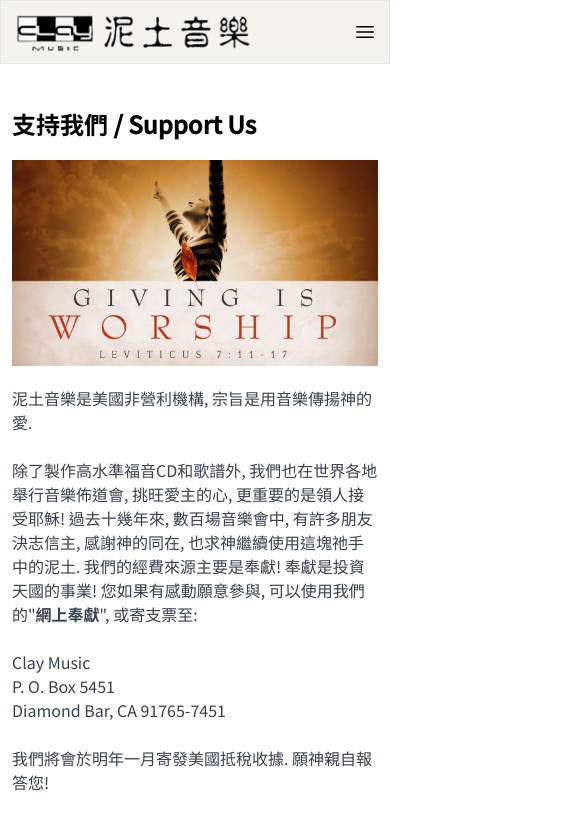
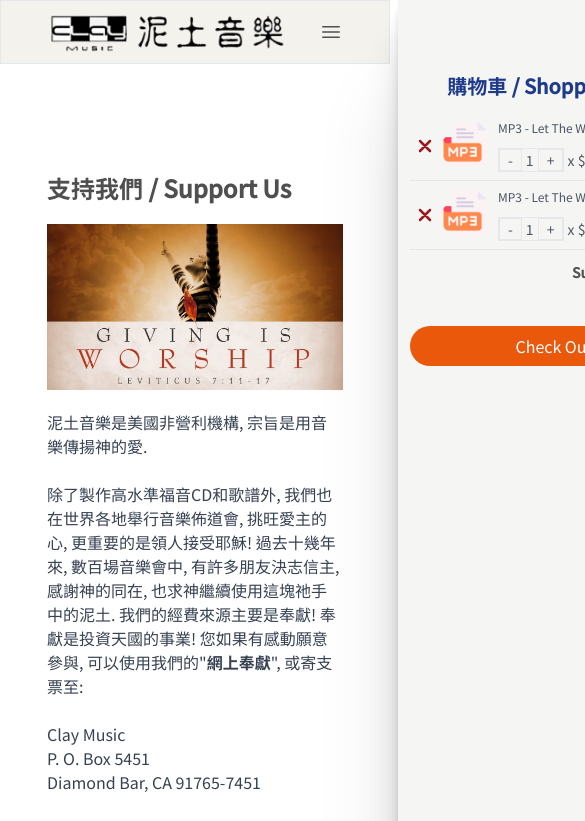
Before and after one commit to jimlove7273/next13-claymusic, a Next.js app: page /supportus in a window 390 px wide. Shown: the top 821 px of the page, 585 px wide, since content can reach past the window. Built offline with nearby package versions, Linux system fonts and the light colour scheme.

Commit message:
Adjust CSS and Fix the Cart Panel

```diff
--- a/app/(site)/aboutclaymusic/page.tsx
+++ b/app/(site)/aboutclaymusic/page.tsx
@@ -2,11 +2,11 @@ import React from 'react';
 
 const AboutClayMusic = () => {
   return (
-    <div className="container mx-auto my-8 p-3">
+    <div className="container mx-auto my-8 md:my-24 p-3">
       <div className="text-2xl font-bold mb-5">
         關於泥土音樂 / About Clay Music
       </div>
-      <div className="grid md:grid-cols-4 grid-cols-1 gap-4">
+      <div className="grid xs:grid-cols-1 md:grid-cols-4 gap-4">
         <div className="col-span-3">
           泥土音樂 (Clay Music)
           是為了傳揚耶穌基督的福音所成立的非營利機構，於2004年在美國加州登記成立。
--- a/app/(site)/album/[albumId]/page.tsx
+++ b/app/(site)/album/[albumId]/page.tsx
@@ -34,7 +34,7 @@ const AlbumSinglePage = ({ params }: any) => {
 
   return (
     <>
-      <div className="container mx-auto my-8 p-3">
+      <div className="container max-w-full mx-auto my-8 md:my-24 p-3">
         <div className="text-2xl font-bold mb-5">
           專輯: 親密的朋友 / Dear Friend
         </div>
--- a/app/(site)/concerts/[concertid]/page.tsx
+++ b/app/(site)/concerts/[concertid]/page.tsx
@@ -6,7 +6,7 @@ const Concerts = async () => {
 
   return (
     <>
-      <div className="relative w-full container mx-auto my-8 p-3 -z-20">
+      <div className="relative w-full container mx-auto my-24 p-3 -z-20">
         <div className="text-2xl font-bold">Clay Music Concerts</div>
         <div className="mb-5">Single Concert</div>
         <div>&nbsp;</div>
--- a/app/(site)/layout.tsx
+++ b/app/(site)/layout.tsx
@@ -1,4 +1,5 @@
 import '../globals.css';
+import 'tw-elements/dist/css/tw-elements.min.css';
 
 export const metadata = {
   title: 'Create Next App',
@@ -20,7 +21,7 @@ export default function RootLayout({
         <div className="relative min-h-[100vh]">
           <div className="pb-[743px] md:pb-[580px] lg:pb-[370px]">
             <TopNav />
-            <main className="mt-1 md:mt-20">{children}</main>
+            <main className="md:mt-[65px]">{children}</main>
           </div>
           <footer className="absolute w-full bottom-0 -z-10">
             <Footer />
--- a/app/(site)/privacy/page.tsx
+++ b/app/(site)/privacy/page.tsx
@@ -2,7 +2,7 @@ import React from 'react';
 
 const Privacy = () => {
   return (
-    <div className="container mx-auto my-8 p-3">
+    <div className="container mx-auto my-24 p-3">
       <div className="text-2xl font-bold mb-5">Privacy Policy</div>
       Effective date: October 14, 2018
       <br />
--- a/app/(site)/supportus/page.tsx
+++ b/app/(site)/supportus/page.tsx
@@ -2,7 +2,7 @@ import React from 'react';
 
 const Supportus = () => {
   return (
-    <div className="container mx-auto my-8 p-3">
+    <div className="container mx-auto my-24 p-3">
       <div className="text-2xl font-bold mb-5">支持我們 / Support Us</div>
       <div className="grid grid-cols-1 md:grid-cols-2 gap-5">
         <div>
--- a/components/CartPanel/CartPanel.tsx
+++ b/components/CartPanel/CartPanel.tsx
@@ -21,9 +21,9 @@ export const CartPanel = ({ showCartPanel, setShowCartPanel }: any) => {
     <div
       id="cartPanel"
       ref={ref}
-      className={`absolute top-0 ${
-        showCartPanel ? 'right-[0px]' : 'right-[-320px]'
-      } w-[320px] h-full transition-all duration-300 bg-stone-100 p-3 shadow-[0_2.8px_2.2px_rgba(0,_0,_0,_0.034),_0_6.7px_5.3px_rgba(0,_0,_0,_0.048),_0_12.5px_10px_rgba(0,_0,_0,_0.06),_0_22.3px_17.9px_rgba(0,_0,_0,_0.072),_0_41.8px_33.4px_rgba(0,_0,_0,_0.086),_0_100px_80px_rgba(0,_0,_0,_0.12)]`}
+      className={`absolute top-0
+      ${showCartPanel ? 'right-0' : '-right-[320px]'}
+      h-full transition-all duration-300 bg-stone-100 p-3 shadow-[0_2.8px_2.2px_rgba(0,_0,_0,_0.034),_0_6.7px_5.3px_rgba(0,_0,_0,_0.048),_0_12.5px_10px_rgba(0,_0,_0,_0.06),_0_22.3px_17.9px_rgba(0,_0,_0,_0.072),_0_41.8px_33.4px_rgba(0,_0,_0,_0.086),_0_100px_80px_rgba(0,_0,_0,_0.12)]`}
     >
       <div className="flex justify-end">
         <button onClick={(e) => setShowCartPanel(false)}>
@@ -56,15 +56,28 @@ export const CartPanel = ({ showCartPanel, setShowCartPanel }: any) => {
               type="image/svg+xml"
             />
           </div>
-          <div className="mr-2">
+          <div className="mr-2 max-w-[50px]">
             <img src="/images/icon-mp3.png" />
           </div>
           <div>
-            <div className="text-xs">
-              MP3 - Let The World See Hope 讓世界看見希望
+            <div className="text-xs w-[200px] mb-1">
+              <span className="truncate block">
+                MP3 - Let The World See Hope 讓世界看見希望
+              </span>
             </div>
             <div className="flex items-center justify-between">
-              <div className="text-sm text-gray-600">1 x $0.99</div>
+              <div className="flex items-center justify-center text-sm text-gray-600 mt-2">
+                <div className="flex border border-gray-200 items-center">
+                  <button className="px-2 py-0 border border-r-gray-200">
+                    -
+                  </button>
+                  <span className="px-1">1</span>
+                  <button className="px-2 py-0 border border-l-gray-200">
+                    +
+                  </button>
+                </div>
+                &nbsp;x $0.99
+              </div>
               <div className="text-md font-bold">$0.99</div>
             </div>
           </div>
@@ -81,15 +94,28 @@ export const CartPanel = ({ showCartPanel, setShowCartPanel }: any) => {
               type="image/svg+xml"
             />
           </div>
-          <div className="mr-2">
+          <div className="mr-2 max-w-[50px]">
             <img src="/images/icon-mp3.png" />
           </div>
           <div>
-            <div className="text-xs">
-              MP3 - Let The World See Hope 讓世界看見希望
+            <div className="text-xs w-[200px] mb-1">
+              <span className="truncate block">
+                MP3 - Let The World See Hope 讓世界看見希望
+              </span>
             </div>
             <div className="flex items-center justify-between">
-              <div className="text-sm text-gray-600">1 x $0.99</div>
+              <div className="flex items-center justify-center text-sm text-gray-600 mt-2">
+                <div className="flex border border-gray-200 items-center">
+                  <button className="px-2 py-0 border border-r-gray-200">
+                    -
+                  </button>
+                  <span className="px-1">1</span>
+                  <button className="px-2 py-0 border border-l-gray-200">
+                    +
+                  </button>
+                </div>
+                &nbsp;x $0.99
+              </div>
               <div className="text-md font-bold">$0.99</div>
             </div>
           </div>
@@ -97,23 +123,14 @@ export const CartPanel = ({ showCartPanel, setShowCartPanel }: any) => {
 
         <hr className="border-double my-2" />
         <div className="text-sm text-neutral-600">
-          <div className="flex justify-end my-1">
+          <div className="flex justify-end items-center my-1">
             <span className="mr-2 font-bold">Sub Total:</span>
-            <span className="font-bold">$1.98</span>
+            <span className="font-bold text-xl">$1.98</span>
           </div>
-
-          {/* <div className="flex justify-end my-1">
-            <span className="mr-2">Shipping:&nbsp;</span>
-            <span>$0.00</span>
-          </div>
-          <div className="flex font-bold justify-end my-1">
-            <span className="mr-2">Order Total:&nbsp;</span>
-            <span>$1.98</span>
-          </div> */}
         </div>
       </div>
       <div>
-        <div className="mt-10 bg-orange-600 text-white text-center p-3 rounded-full cursor-pointer">
+        <div className="mt-10 bg-orange-600 text-white text-center p-2 rounded-full cursor-pointer">
           Check Out
         </div>
       </div>
--- a/components/Footer/Footer.tsx
+++ b/components/Footer/Footer.tsx
@@ -47,9 +47,18 @@ const Footer = () => {
             <img
               className="w-[40px] h-[40px]"
               src="/images/icon-facebook.svg"
+              alt="Facebook"
             />
-            <img className="w-[40px] h-[40px]" src="/images/icon-twitter.svg" />
-            <img className="w-[40px] h-[40px]" src="/images/icon-email.png" />
+            <img
+              className="w-[40px] h-[40px]"
+              src="/images/icon-twitter.svg"
+              alt="Twitter"
+            />
+            <img
+              className="w-[40px] h-[40px]"
+              src="/images/icon-email.png"
+              alt="Email"
+            />
           </div>
         </div>
       </div>
--- a/components/Offcanvas/Offcanvas.tsx
+++ /dev/null
@@ -1,7 +0,0 @@
-import React from 'react';
-
-const Offcanvas = () => {
-  return <div>Offcanvas</div>;
-};
-
-export default Offcanvas;
--- a/components/SongPlayer/SongPlayer.tsx
+++ b/components/SongPlayer/SongPlayer.tsx
@@ -19,6 +19,7 @@ const SongPlayer = (songInfo: SongPlayerProps) => {
           width="120"
           src={`/images/album/${albumCover}.jpeg`}
           className="rounded-full"
+          alt={englishName}
         />
       </div>
       <div className="flex flex-col justify-evenly">
--- a/components/TopNav/TopNav.tsx
+++ b/components/TopNav/TopNav.tsx
@@ -1,27 +1,29 @@
 'use client';
-import React, { useState } from 'react';
+import React, { useState, useEffect } from 'react';
+import { Offcanvas, initTE } from 'tw-elements';
 import { usePathname } from 'next/navigation';
 import Link from 'next/link';
 import { albumList } from '@/app/constants';
 import { CartPanel } from '../CartPanel/CartPanel';
 
 export const TopNav = () => {
-  const [mobileOpen, setMobileOpen] = useState(false);
   const [whichDrop, setWhichDrop] = useState('');
   const [showCartPanel, setShowCartPanel] = useState(false);
   const pathName = usePathname();
+
+  useEffect(() => {
+    initTE({ Offcanvas });
+  }, []);
 
   return (
     <nav
       id="page-nav"
       className="md:fixed top-0 w-full border h-16 border-b-slate-200 bg-[#f4f2ed] flex"
     >
-      {showCartPanel && (
       <CartPanel
         showCartPanel={showCartPanel}
         setShowCartPanel={setShowCartPanel}
       />
-      )}
       <div className="container mx-auto">
         <div className="flex justify-between h-full items-center px-3">
           <div>
@@ -37,18 +39,19 @@ export const TopNav = () => {
                * About Us
                ---------------------------------------------------------------- */}
               <div
-                className="relative px-2"
+                className="relative"
                 onMouseEnter={() => setWhichDrop('aboutus')}
                 onMouseLeave={() => setWhichDrop('')}
               >
                 <a
                   className={`px-2 hover:bg-[#a4cbed] ${
-                    whichDrop === 'aboutus' ||
-                    ['aboutclaymusic', 'supportus', 'privacy'].some((el) =>
-                      pathName.includes(el),
-                    )
-                      ? 'bg-[#a4cbed]'
-                      : ''
+                    ''
+                    // whichDrop === 'aboutus' ||
+                    // ['aboutclaymusic', 'supportus', 'privacy'].some((el) =>
+                    //   pathName.includes(el),
+                    // )
+                    //   ? 'bg-[#a4cbed]'
+                    //   : ''
                   }`}
                   href="/"
                 >
@@ -93,16 +96,16 @@ export const TopNav = () => {
                * Products
                ---------------------------------------------------------------- */}
               <div
-                className="px-2"
                 onMouseEnter={() => setWhichDrop('products')}
                 onMouseLeave={() => setWhichDrop('')}
               >
                 <a
                   className={`px-2 hover:bg-[#a4cbed] ${
-                    whichDrop === 'products' ||
-                    ['album'].some((el) => pathName.includes(el))
-                      ? 'bg-[#a4cbed]'
-                      : ''
+                    // whichDrop === 'products' ||
+                    // ['album'].some((el) => pathName.includes(el))
+                    //   ? 'bg-[#a4cbed]'
+                    //   : ''
+                    ''
                   }`}
                   href="/"
                 >
@@ -148,10 +151,11 @@ export const TopNav = () => {
               >
                 <a
                   className={`px-2 hover:bg-[#a4cbed] ${
-                    whichDrop === 'concert' ||
-                    ['concerts'].some((el) => pathName.includes(el))
-                      ? 'bg-[#a4cbed]'
-                      : ''
+                    // whichDrop === 'concert' ||
+                    // ['concerts'].some((el) => pathName.includes(el))
+                    //   ? 'bg-[#a4cbed]'
+                    //   : ''
+                    ''
                   }`}
                   href="/"
                 >
@@ -179,9 +183,10 @@ export const TopNav = () => {
               </a>
               <Link
                 className={`px-2 hover:bg-[#a4cbed] ${
-                  ['supportus'].some((el) => pathName.includes(el))
-                    ? 'bg-[#a4cbed]'
-                    : ''
+                  // ['supportus'].some((el) => pathName.includes(el))
+                  //   ? 'bg-[#a4cbed]'
+                  //   : ''
+                  ''
                 }`}
                 href="/supportus"
               >
@@ -191,7 +196,7 @@ export const TopNav = () => {
 
             <div className="hidden md:block relative">
               <div
-                className="mt-1 cursor-pointer"
+                className="px-1 mt-1 cursor-pointer"
                 onClick={(e) => setShowCartPanel((prev) => !prev)}
               >
                 <img width={25} src="/images/icon-cart.png" alt="Cart" />
@@ -202,7 +207,15 @@ export const TopNav = () => {
             </div>
           </div>
           <div className="md:hidden flex items-center">
-            <button onClick={(e) => setMobileOpen(true)}>
+            <button
+              className="transition duration-150 ease-in-out"
+              type="button"
+              data-te-offcanvas-toggle
+              data-te-target="#offcanvas"
+              aria-controls="offcanvas"
+              data-te-ripple-init
+              data-te-ripple-color="light"
+            >
               <svg
                 xmlns="http://www.w3.org/2000/svg"
                 fill="none"
@@ -226,23 +239,32 @@ export const TopNav = () => {
       Mobile Menu
       ---------------------------------------------------------------- */}
       <div
-        className={`absolute top-0 ${
-          mobileOpen ? 'left-0' : '-left-[100%]'
-        } p-5 w-full h-full bg-gray-900/40 transition-all duration-300 overscroll-none z-10`}
+        className="invisible fixed bottom-0 left-0 top-0 z-[1045] flex w-96 max-w-full -translate-x-full flex-col border-none bg-white bg-clip-padding text-neutral-700 shadow-sm outline-none transition duration-300 ease-in-out dark:bg-neutral-800 dark:text-neutral-200 [&[data-te-offcanvas-show]]:transform-none"
+        tabIndex={-1}
+        id="offcanvas"
+        aria-labelledby="offcanvasLabel"
+        data-te-offcanvas-init
       >
-        <div className="z-1 absolute top-0 left-0 w-full max-w-[80%] h-full bg-white"></div>
-        <div className="flex flex-col w-full h-full max-w-[80%] text-gray-500 overflow-y-auto">
-          <div
-            className="relative flex justify-end mr-3"
-            onClick={(e) => setMobileOpen(false)}
+        <div className="flex flex-col w-full p-6 h-full text-gray-500 overflow-y-auto">
+          <div className="flex justify-between">
+            <img
+              className="relative w-[200px]"
+              alt="Logo"
+              src="/images/home_logoEng.jpg"
+            />
+            <button
+              type="button"
+              className="box-content rounded-none border-none opacity-50 hover:no-underline hover:opacity-75 focus:opacity-100 focus:shadow-none focus:outline-none"
+              data-te-offcanvas-dismiss
             >
+              <span className="w-[1em] focus:opacity-100 disabled:pointer-events-none disabled:select-none disabled:opacity-25 [&.disabled]:pointer-events-none [&.disabled]:select-none [&.disabled]:opacity-25">
                 <svg
                   xmlns="http://www.w3.org/2000/svg"
                   fill="none"
                   viewBox="0 0 24 24"
                   strokeWidth={1.5}
                   stroke="currentColor"
-              className="w-6 h-6 mb-5"
+                  className="h-6 w-6"
                 >
                   <path
                     strokeLinecap="round"
@@ -250,12 +272,10 @@ export const TopNav = () => {
                     d="M6 18L18 6M6 6l12 12"
                   />
                 </svg>
+              </span>
+            </button>
           </div>
-          <img
-            className="relative w-[200px]"
-            alt="Logo"
-            src="/images/home_logoEng.jpg"
-          />
+
           <Link
             className="inline-block text-gray-800 font-bold relative py-1"
             href="/"
@@ -277,7 +297,7 @@ export const TopNav = () => {
           </div>
           <div
             className={`flex flex-col ${
-              whichDrop === 'm-aboutus' ? '' : 'hidden'
+              '' // whichDrop === 'm-aboutus' ? '' : 'hidden'
             }`}
           >
             <a className="relative py-1 pl-2 hover:bg-[#a4cbed] cursor-pointer">
@@ -317,7 +337,7 @@ export const TopNav = () => {
           </div>
           <div
             className={`flex flex-col ${
-              whichDrop === 'm-products' ? '' : 'hidden'
+              '' // whichDrop === 'm-products' ? '' : 'hidden'
             }`}
           >
             {albumList.map((album) => (
@@ -350,7 +370,7 @@ export const TopNav = () => {
           </div>
           <div
             className={`flex flex-col ${
-              whichDrop === 'm-concert' ? '' : 'hidden'
+              '' // whichDrop === 'm-concert' ? '' : 'hidden'
             }`}
           >
             <a className="relative py-1 pl-2 hover:bg-[#a4cbed] cursor-pointer">
```
Lines whose indentation alone changed are shown as unchanged.
